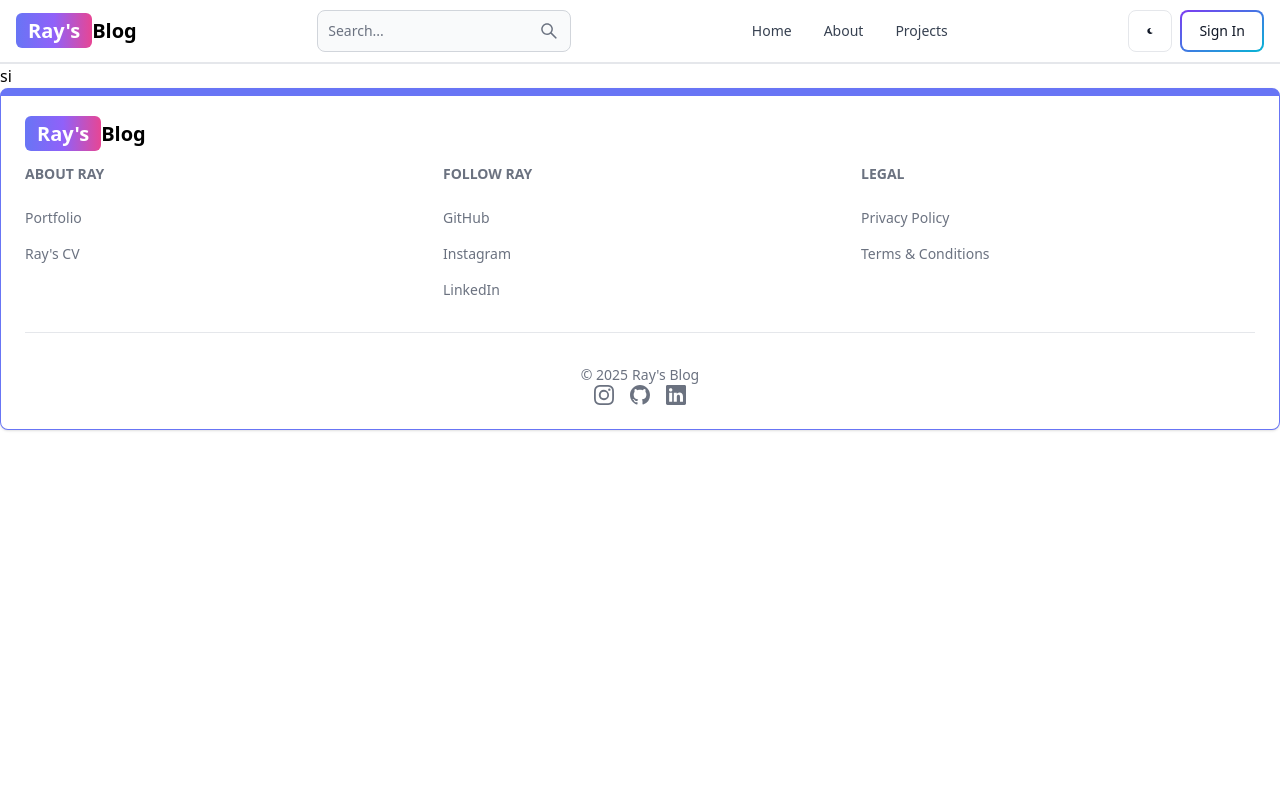
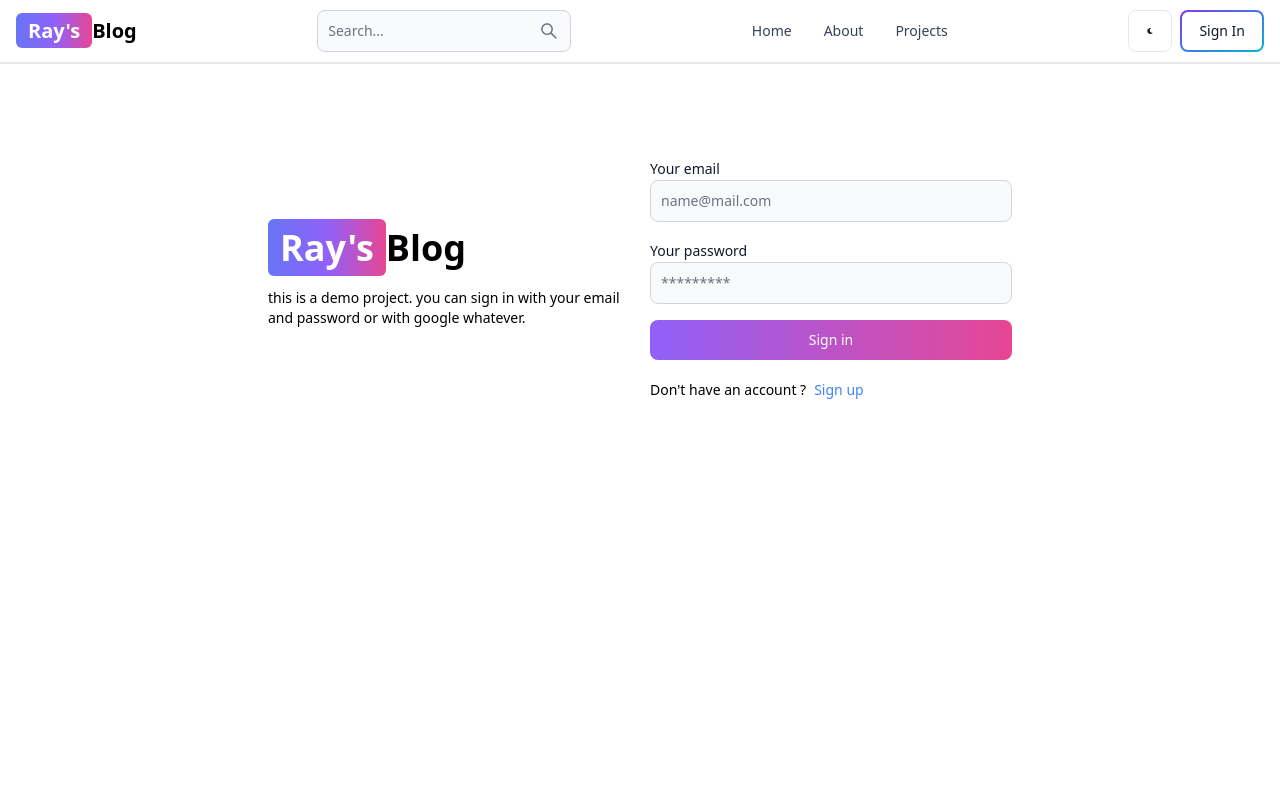
Before and after one commit to Rayahalwani03/mern-blog, a React (Vite) app in the folder client/: page /sign-in in a window 1280 px wide. Shown: the top 800 px of the page. Built offline with nearby package versions, Linux system fonts and the light colour scheme.

Commit message:
Sign in Page

```diff
--- a/client/src/components/FooterCom.jsx
+++ b/client/src/components/FooterCom.jsx
@@ -80,9 +80,9 @@
 
 <div className="flex justify-center gap-4 sm:mt-0 mt-4 ">
 
-    <Footer.Icon href="#" icon={BsInstagram} />
-    <Footer.Icon href="https://github.com/Rayahalwani03" icon={BsGithub} />
-    <Footer.Icon href="https://www.linkedin.com/in/raya-halwani-46806a192/" icon={BsLinkedin} />
+    <Footer.Icon href="#" icon={BsInstagram} target="_blank" />
+    <Footer.Icon href="https://github.com/Rayahalwani03" icon={BsGithub}  target="_blank" />
+    <Footer.Icon href="https://www.linkedin.com/in/raya-halwani-46806a192/" icon={BsLinkedin} target="_blank"  />
 
 </div>
 
--- a/client/src/components/Header.jsx
+++ b/client/src/components/Header.jsx
@@ -36,7 +36,7 @@
         <Button className="w-11 hidden sm:inline" color="gray">
           <FaMoon />
         </Button>
-        <Link to="/sing-in">
+        <Link to="/sign-in">
           <Button gradientDuoTone="purpleToBlue" outline>Sign In</Button>
         </Link>
         <NavbarToggle />
--- a/client/src/pages/SignIn.jsx
+++ b/client/src/pages/SignIn.jsx
@@ -1,10 +1,105 @@
+import { Alert, Button, Label, TextInput } from "flowbite-react";
+import { useState } from "react";
+import { Link, useNavigate } from "react-router-dom";
+import { Spinner } from "flowbite-react";
 
 const SignIn = () => {
+  const [formData, setFormData] = useState({});
+  const [errorMessage, setErrorMessage] = useState(null);
+  const [loading, setLoading] = useState(false);
+  const navigate = useNavigate();
+
+  const handleChange = (e) => {
+    setFormData({ ...formData, [e.target.id]: e.target.value.trim() });
+  };
+  const handleSubmit = async (e) => {
+    e.preventDefault();
+    if (!formData.email || !formData.password) {
+      setErrorMessage("Please fill in all fields");
+      return;
+    }
+    try {
+      setLoading(true);
+      setErrorMessage(null);
+      const res = await fetch("/api/auth/signin", {
+        method: "POST",
+        headers: { "Content-Type": "application/json" },
+        body: JSON.stringify(formData),
+      });
+      const data = await res.json();
+
+      if (data.success === false) {
+        return setErrorMessage(data.message);
+      }
+      setLoading(false);
+      if(res.ok){navigate("/")}
+    } catch (error) {
+      setErrorMessage(error.message);
+    }
+    setLoading(false);
+  };
+
   return (
-    <div>
-      si
+    <div className="min-h-screen mt-20">
+      <div
+        className="flex p-3 max-w-3xl mx-auto flex-col md:flex-row
+       md:items-center gap-5"
+      >
+        {/*left */}
+        <div className="flex-1">
+          <Link to="/" className="  font-bold dark:text-white  text-4xl">
+            <span className="px-3 py-1 bg-gradient-to-r from-indigo-500 via-purple-500 to-pink-500 rounded-md text-white">
+              Ray's
+            </span>
+            Blog
+          </Link>
+
+          <p className="text-sm mt-5">
+            this is a demo project. you can sign in with your email and password
+            or with google whatever.
+          </p>
+        </div>
+        {/*right */}
+        <div className="flex-1">
+          <form onSubmit={handleSubmit} className="flex flex-col gap-4">
+
+            <div>
+              <Label value="Your email" />
+              <TextInput
+                type="email"
+                placeholder="name@mail.com"
+                id="email"
+                onChange={handleChange}
+              />
+            </div>
+            <div>
+              <Label value="Your password" />
+              <TextInput
+                type="password"
+                placeholder="*********"
+                id="password"
+                onChange={handleChange}
+              />
+            </div>
+            <Button gradientDuoTone="purpleToPink" type="submit" disabled={loading}>
+              {loading ? ( <><Spinner size="sm"/> <span className="pl-3">Loading...</span></>) : "Sign in"}
+            </Button>
+          </form>
+          <div className=" flex gap-2 text-sm mt-5">
+            <span>Don't have an account ? </span>{" "}
+            <Link to="/sign-up" className="text-blue-500">
+              Sign up
+            </Link>
+          </div>
+          {errorMessage && (
+            <Alert className="mt-5" color="failure">
+              {errorMessage}
+            </Alert>
+          )}
+        </div>
+      </div>
     </div>
-  )
-}
+  );
+};
 
-export default SignIn
+export default SignIn;
```
Also changed, not shown: 1 other file (tests, documents, lock files or other folders).
